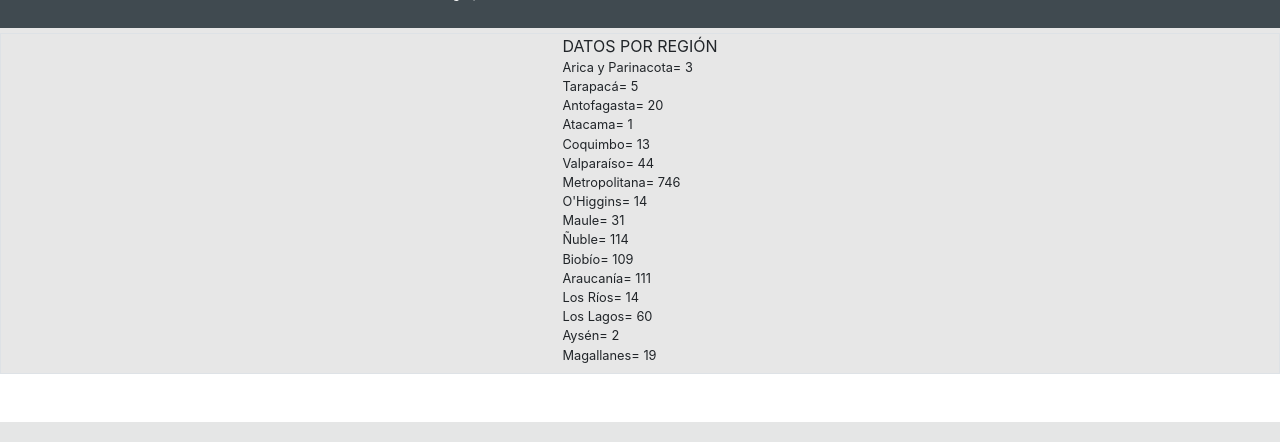
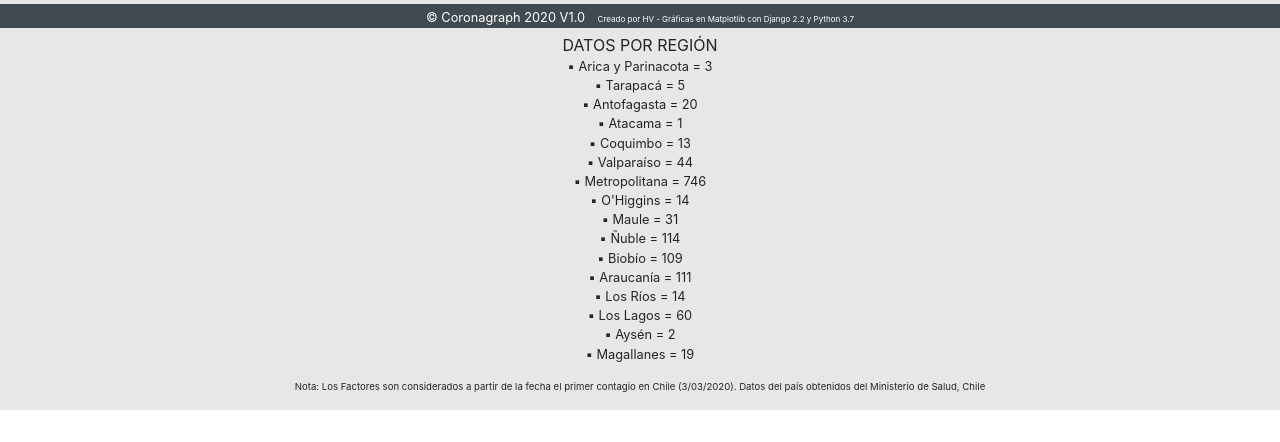
Before and after one commit to showiz/coronagraph, a Django app: page /regiones/ in a window 1280 px wide. Shown: the part 772-1214 px from the top of the page. Run offline with Django 3.2, Linux system fonts and the light colour scheme; data comes from the database, SQL or seed files in the repository; both versions use the stored data as it was after the commit; some libraries are stand-ins or nearby versions.

Commit message:
updating html

```diff
--- a/core/models.py
+++ b/core/models.py
@@ -39,6 +39,7 @@ class World(models.Model):
 
     created = models.DateTimeField(auto_now_add=True, verbose_name="Fecha creación")
     updated = models.DateTimeField(auto_now=True, verbose_name="Última actualización")
+
     class Meta:
         ordering = ('-prom_factor',)
 
--- a/core/templates/core/base.html
+++ b/core/templates/core/base.html
@@ -21,7 +21,7 @@
         </div>
 </header>
 
-<body class="mb-5" style="height: auto;">
+<body class="mb-4 pb-2" style="height:auto;">
 
     <nav class="navbar navbar-expand-md navbar-dark bg-dark">
         <button class="navbar-toggler" type="button" data-toggle="collapse" data-target=".dual-collapse2">
@@ -76,10 +76,10 @@
 </body>
 
 <div class="fixed-bottom">
-    <footer id="sticky-footer" class="pb-4" style="background-color: #404A50">
+    <footer id="sticky-footer" style="background-color: #404A50">
         <div class="container text-center">
           <small class="d-inline-block mr-2" style="color:white">&copy; Coronagraph 2020 V1.0</small>
-          <small class="d-inline-block" style="font-size:0.5rem; color:white">Creado por HV en Python 3.7 - Django 2.2 - Matplotlib 3.2 - Numpy 1.15 - Bootstrap 4</small>
+          <small class="d-inline-block" style="font-size:0.5rem; color:white">Creado por HV - Gráficas en Matplotlib con Django 2.2 y Python 3.7</small>
         </div>
     </footer>
 </div>
--- a/core/templates/core/home.html
+++ b/core/templates/core/home.html
@@ -28,8 +28,8 @@
             {% endfor %}
         </div>
     </div>
-    <div class="pt-2 mx-auto d-flex justify-content-center">
-        <p style="font-size:0.6rem;">Nota: Los datos son considerados a partir de la fecha el primer contagio en Chile (3/03/2020)</p>
+    <div class="pt-2 d-flex justify-content-center text-center">
+        <p style="font-size:0.6rem;">Nota: Los Factores son considerados a partir de la fecha el primer contagio en Chile (3/03/2020). Datos del país obtenidos del Ministerio de Salud, Chile</p>
     </div>
 </div>
 {% endblock %}
--- a/core/templates/core/regiones.html
+++ b/core/templates/core/regiones.html
@@ -9,13 +9,22 @@
 
     <hr>
 
-    <div class="border row pb-2 mx-auto">
-        <div class="pt-0 mx-auto">
+    <div class="pb-2 mx-auto d-flex justify-content-center">
+        <div class="pt-0 col-lg-auto mx-auto">
+            <div class="text-center d-flex justify-content-center">
            DATOS POR REGIÓN
-            {% for reg in regions %}
-            <p class="my-0" style="font-size:0.8em;">{{reg.name}}= {{reg.infected}} </p>
-            {% endfor %}
+            </div>
+
+            <div class="text-center col-lg-auto">
+                {% for reg in regions %}
+                <p class="my-0 mx-auto" style="font-size:0.8em;">&#9642; {{reg.name}} = {{reg.infected}} </p>
+                {% endfor %}
+            </div>
+
         </div>
+    </div>
+    <div class="pt-2 d-flex justify-content-center text-center">
+        <p style="font-size:0.6rem;">Nota: Los Factores son considerados a partir de la fecha el primer contagio en Chile (3/03/2020). Datos del país obtenidos del Ministerio de Salud, Chile</p>
     </div>
 </div>
 {% endblock %}
```
Also changed, not shown: db.sqlite3.
